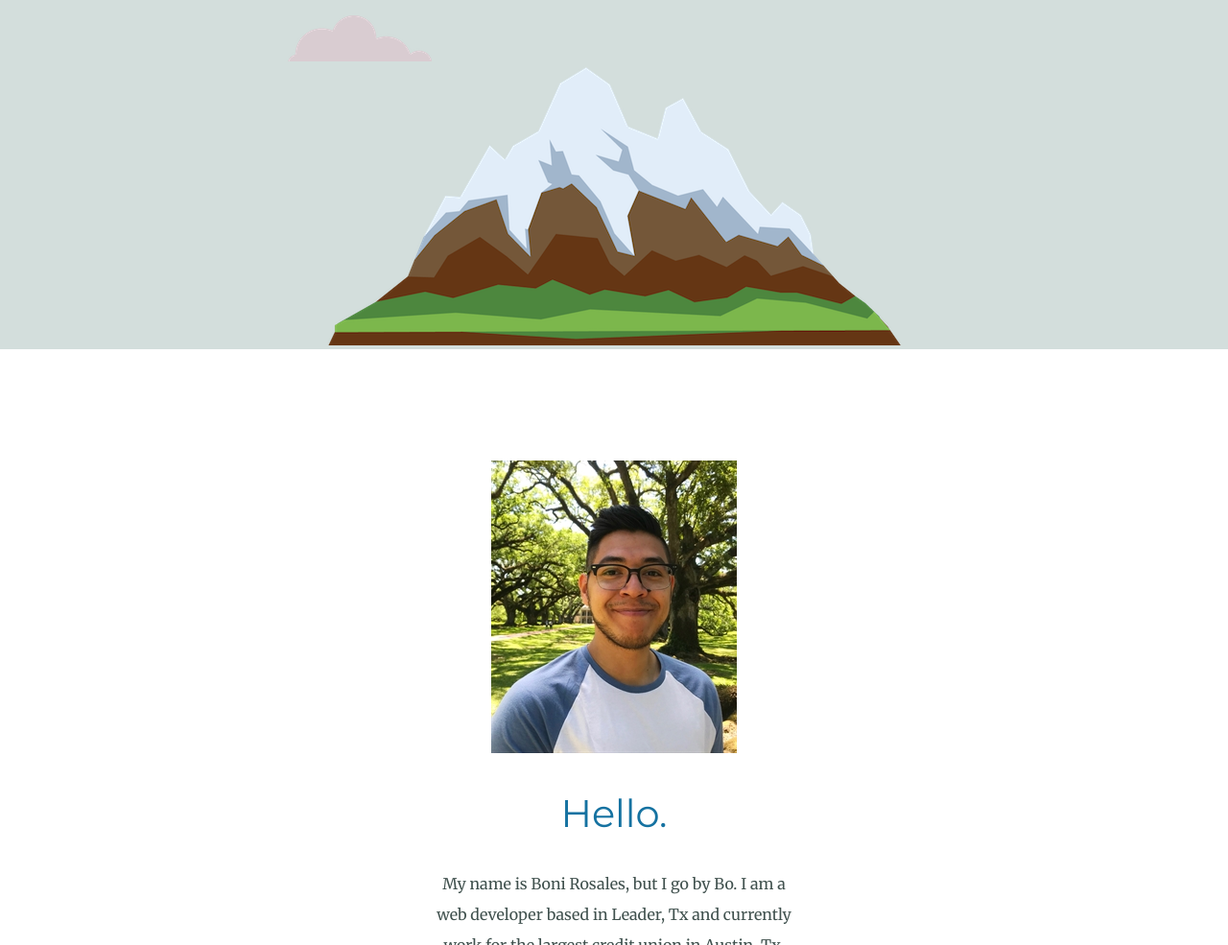
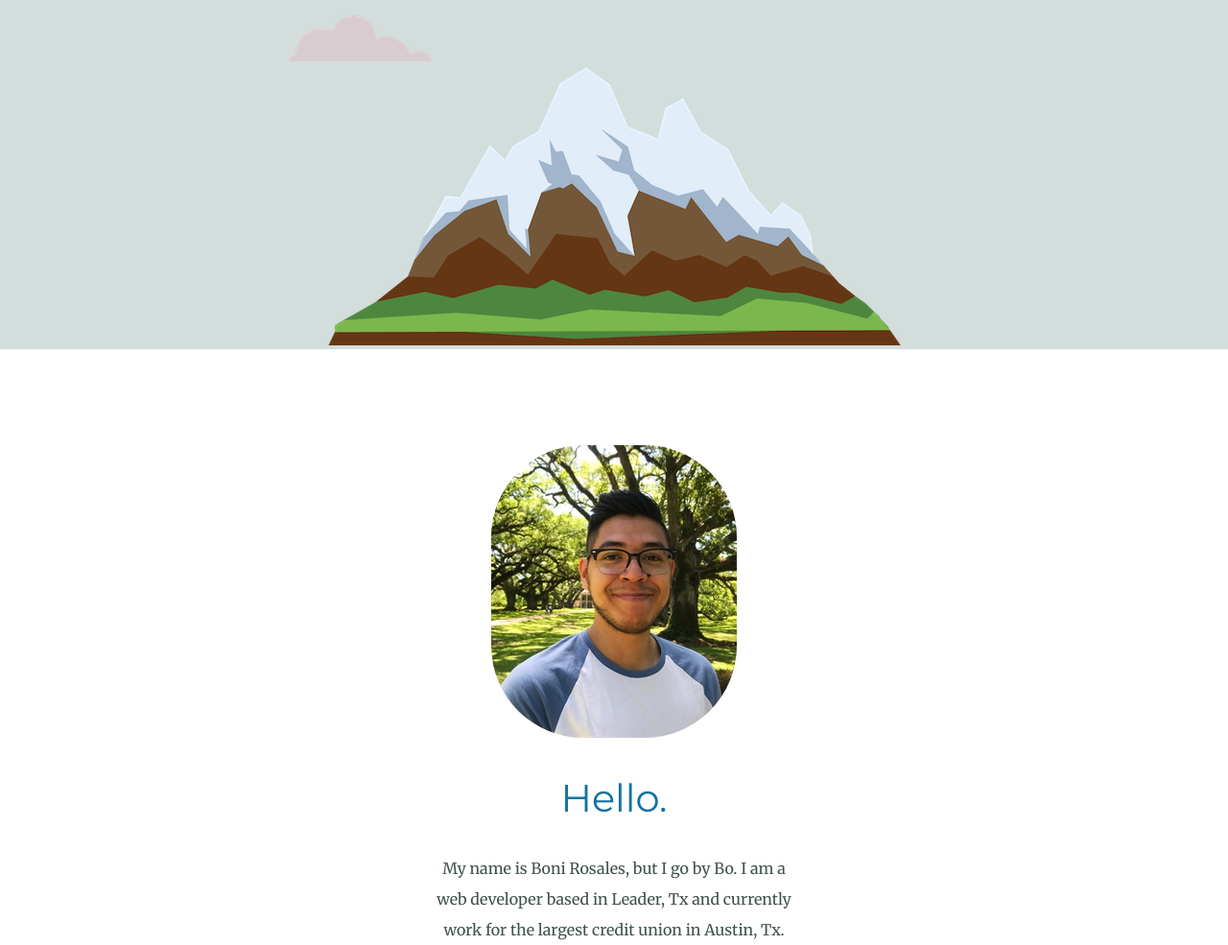
Before and after one commit to BoRosales/personal-site, a plain HTML site: page index.html in a window 1280 px wide. Shown: the part 397-1382 px from the top of the page at 96% size. Drawn offline with Linux system fonts and the light colour scheme.

Commit message:
picture styling, final product

```diff
--- a/css/styles.css
+++ b/css/styles.css
@@ -137,7 +137,7 @@ p {
 }
 
 .myself-img {
-    margin-top: 1rem;
+    border-radius: 6rem;
 }
 
 .idea-img {
```
